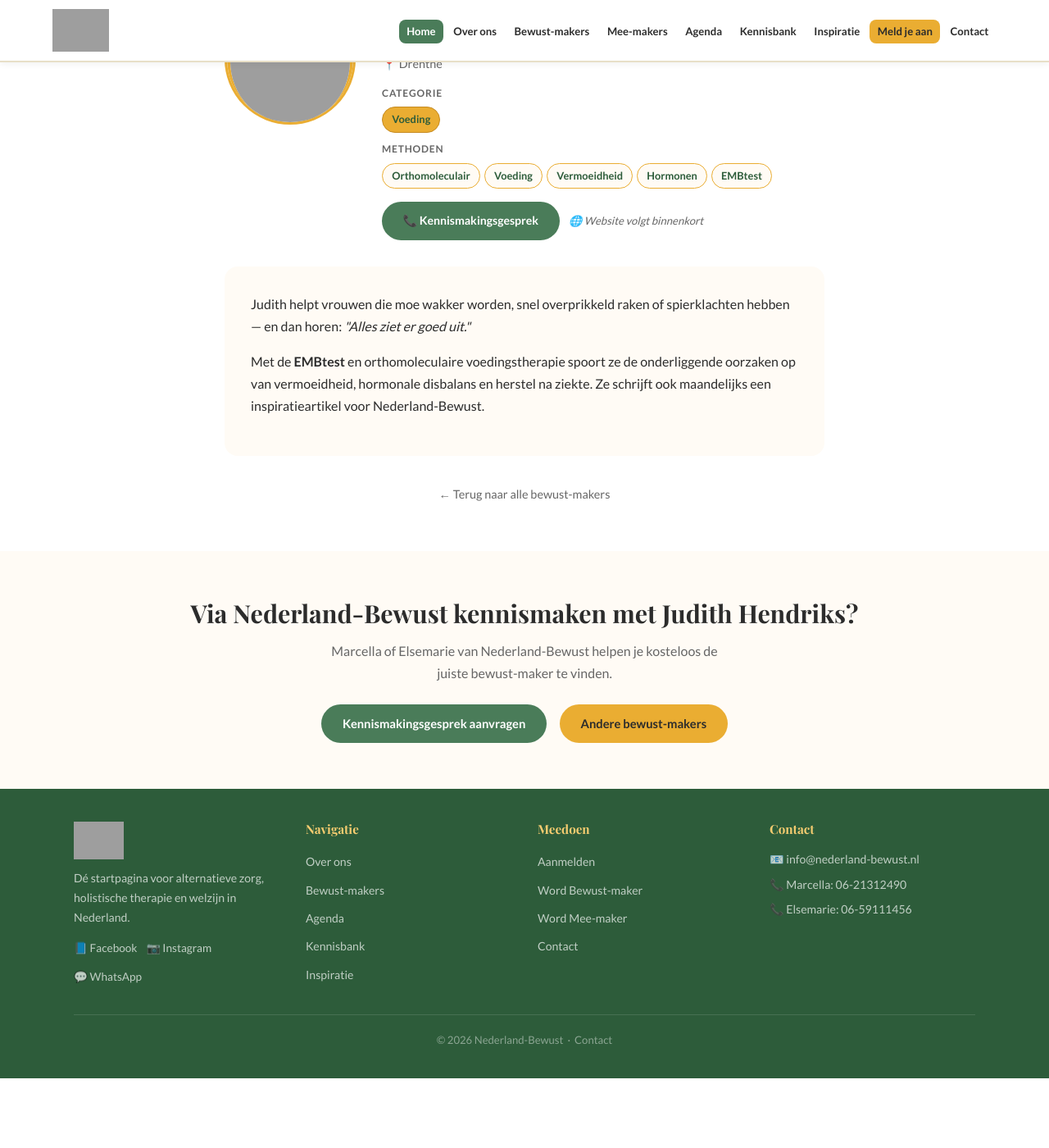
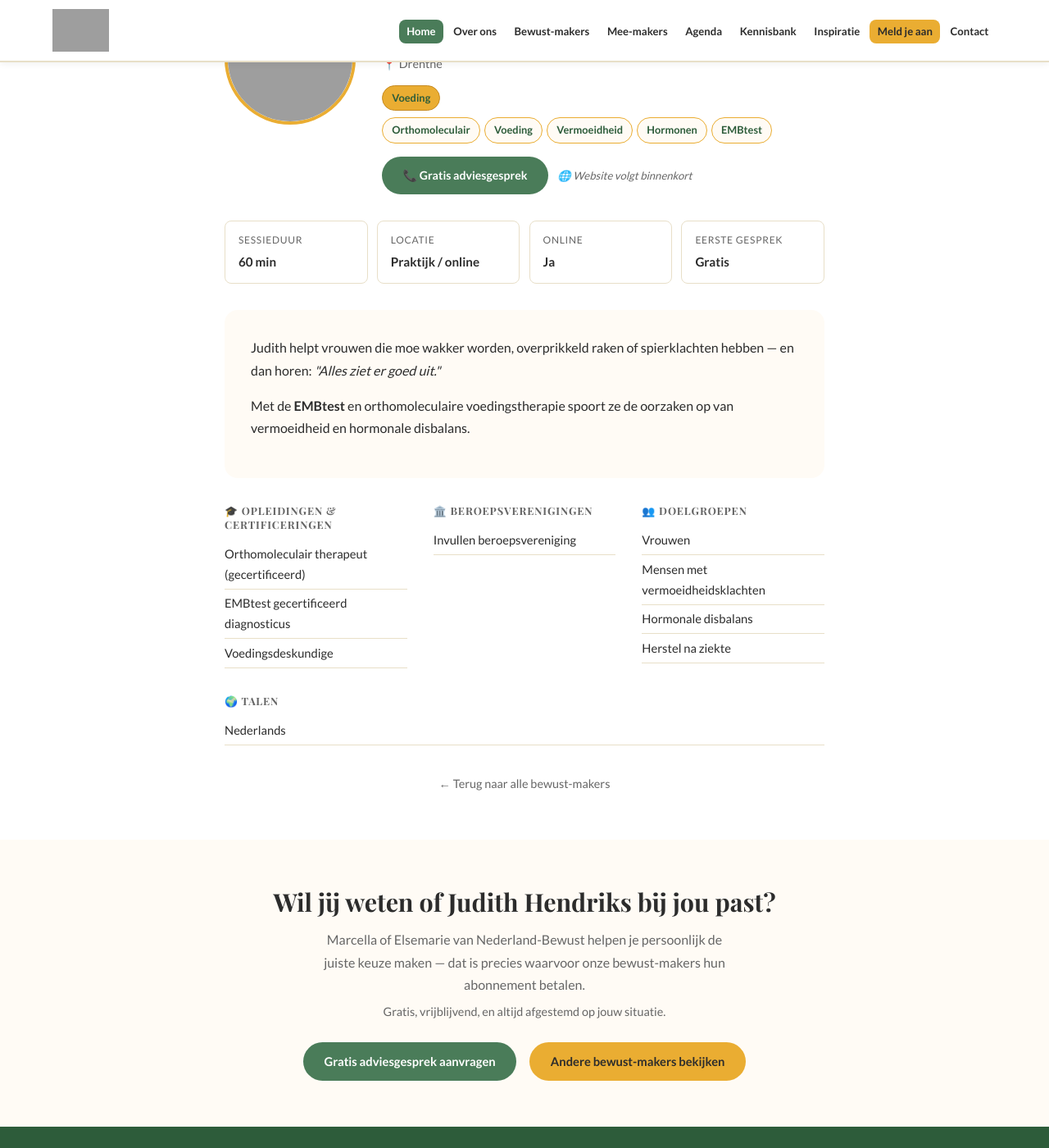
Before and after one commit to hands4flownl/nederland-bewust, a Jekyll site: the page built from pages/bewust-makers/byjuud.html, in a window 1280 px wide and 1400 px high, scrolled down 326 px. Shown: the whole window at 82% size. Built offline with Jekyll 4.4.1, drawn with Linux system fonts in a browser that asks for light colours; before the commit the page ends 1641 px from its top, so only the background shows below that; grey boxes are pictures that could not be loaded.

Commit message:
Profiel uitgebreid: opleidingen, verenigingen, sessieinfo – Judith Hendriks

```diff
--- a/pages/bewust-makers/byjuud.html
+++ b/pages/bewust-makers/byjuud.html
@@ -13,35 +13,73 @@
 <section class="sectie">
   <div class="container container--nauw">
 
-    <div class="profiel-header" style="display:flex;gap:2rem;align-items:flex-start;margin-bottom:2rem;flex-wrap:wrap;">
-      <div class="maker-kaart__foto-wrap" style="width:160px;height:160px;flex-shrink:0;">
-        <img src="https://nederland-bewust.nl/wp-content/uploads/2026/03/cropped-Bewust-maker-Judith-Hendriks.jpg"
-          alt="Judith Hendriks"
-          style="width:160px;height:160px;border-radius:50%;object-fit:cover;border:4px solid var(--goud);"
-          loading="lazy"
-          onerror="this.parentElement.innerHTML='<div style=\'width:160px;height:160px;border-radius:50%;background:var(--creme);border:4px solid var(--goud);display:flex;align-items:center;justify-content:center;font-size:3rem;\'>🌿</div>';">
-      </div>
+    <!-- HEADER: foto + kerninfo -->
+    <div style="display:flex;gap:2rem;align-items:flex-start;margin-bottom:2rem;flex-wrap:wrap;">
+      <img src="https://nederland-bewust.nl/wp-content/uploads/2026/03/cropped-Bewust-maker-Judith-Hendriks.jpg" alt="Judith Hendriks" style="width:160px;height:160px;border-radius:50%;object-fit:cover;border:4px solid var(--goud);flex-shrink:0;" loading="lazy" onerror="this.style.opacity='0'">
       <div style="flex:1;min-width:220px;">
         <h2 style="margin-bottom:0.3rem;">Judith Hendriks</h2>
         <p style="color:var(--goud-donker);font-weight:700;margin-bottom:0.2rem;">By Juud</p>
         <p style="color:var(--tekst-licht);font-size:0.9rem;margin-bottom:0.8rem;">📍 Drenthe</p>
-        <div style="margin-bottom:0.6rem;">
-          <p style="font-size:0.75rem;font-weight:700;text-transform:uppercase;letter-spacing:0.07em;color:var(--tekst-licht);margin-bottom:0.4rem;">Categorie</p>
+        <div style="margin-bottom:0.5rem;">
           <div style="display:flex;flex-wrap:wrap;gap:0.3rem;"><span class="profiel-tag" style="background:var(--goud);border-color:var(--goud-donker);">Voeding</span></div>
         </div>
-        <div style="margin-bottom:1rem;">
-          <p style="font-size:0.75rem;font-weight:700;text-transform:uppercase;letter-spacing:0.07em;color:var(--tekst-licht);margin-bottom:0.4rem;">Methoden</p>
-          <div style="display:flex;flex-wrap:wrap;gap:0.3rem;"><span class="profiel-tag">Orthomoleculair</span><span class="profiel-tag">Voeding</span><span class="profiel-tag">Vermoeidheid</span><span class="profiel-tag">Hormonen</span><span class="profiel-tag">EMBtest</span></div>
-        </div>
-        <div style="display:flex;gap:0.7rem;flex-wrap:wrap;margin-top:1rem;align-items:center;">
-          <a href="{{ '/contact/' | relative_url }}" class="knop knop--groen" style="font-size:0.88rem;">📞 Kennismakingsgesprek</a>
+        <div style="display:flex;flex-wrap:wrap;gap:0.3rem;margin-bottom:1rem;"><span class="profiel-tag">Orthomoleculair</span><span class="profiel-tag">Voeding</span><span class="profiel-tag">Vermoeidheid</span><span class="profiel-tag">Hormonen</span><span class="profiel-tag">EMBtest</span></div>
+        <div style="display:flex;gap:0.7rem;flex-wrap:wrap;align-items:center;">
+          <a href="{{ '/contact/' | relative_url }}" class="knop knop--groen" style="font-size:0.88rem;">📞 Gratis adviesgesprek</a>
           <span style="font-size:0.82rem;color:var(--tekst-licht);font-style:italic;">🌐 Website volgt binnenkort</span>
         </div>
       </div>
     </div>
 
+    <!-- SNEL-INFO BLOKJES -->
+
+    <div style="display:grid;grid-template-columns:repeat(auto-fit,minmax(140px,1fr));gap:0.7rem;margin-bottom:2rem;">
+
+          <div style="background:var(--wit);border-radius:var(--radius);padding:0.8rem 1rem;border:1px solid var(--border);">
+            <div style="font-size:0.75rem;color:var(--tekst-licht);text-transform:uppercase;letter-spacing:0.06em;">Sessieduur</div>
+            <div style="font-weight:600;font-size:0.95rem;margin-top:0.2rem;">60 min</div>
+          </div>
+          <div style="background:var(--wit);border-radius:var(--radius);padding:0.8rem 1rem;border:1px solid var(--border);">
+            <div style="font-size:0.75rem;color:var(--tekst-licht);text-transform:uppercase;letter-spacing:0.06em;">Locatie</div>
+            <div style="font-weight:600;font-size:0.95rem;margin-top:0.2rem;">Praktijk / online</div>
+          </div>
+          <div style="background:var(--wit);border-radius:var(--radius);padding:0.8rem 1rem;border:1px solid var(--border);">
+            <div style="font-size:0.75rem;color:var(--tekst-licht);text-transform:uppercase;letter-spacing:0.06em;">Online</div>
+            <div style="font-weight:600;font-size:0.95rem;margin-top:0.2rem;">Ja</div>
+          </div>
+          <div style="background:var(--wit);border-radius:var(--radius);padding:0.8rem 1rem;border:1px solid var(--border);">
+            <div style="font-size:0.75rem;color:var(--tekst-licht);text-transform:uppercase;letter-spacing:0.06em;">Eerste gesprek</div>
+            <div style="font-weight:600;font-size:0.95rem;margin-top:0.2rem;">Gratis</div>
+          </div>
+    </div>
+
+    <!-- BIO -->
     <div style="background:var(--creme);border-radius:var(--radius-groot);padding:2rem;margin-bottom:2rem;">
-      <p>Judith helpt vrouwen die moe wakker worden, snel overprikkeld raken of spierklachten hebben — en dan horen: <em>"Alles ziet er goed uit."</em></p><p>Met de <strong>EMBtest</strong> en orthomoleculaire voedingstherapie spoort ze de onderliggende oorzaken op van vermoeidheid, hormonale disbalans en herstel na ziekte. Ze schrijft ook maandelijks een inspiratieartikel voor Nederland-Bewust.</p>
+      <p>Judith helpt vrouwen die moe wakker worden, overprikkeld raken of spierklachten hebben — en dan horen: <em>"Alles ziet er goed uit."</em></p><p>Met de <strong>EMBtest</strong> en orthomoleculaire voedingstherapie spoort ze de oorzaken op van vermoeidheid en hormonale disbalans.</p>
+    </div>
+
+    <!-- VERTROUWENSINFO GRID -->
+    <div style="display:flex;flex-wrap:wrap;gap:2rem;margin-bottom:2rem;">
+
+        <div style="flex:1;min-width:220px;">
+          <h4 style="font-size:0.8rem;font-weight:700;text-transform:uppercase;letter-spacing:0.07em;color:var(--tekst-licht);margin-bottom:0.6rem;">🎓 Opleidingen & certificeringen</h4>
+          <ul style="list-style:none;"><li style='padding:0.3rem 0;border-bottom:1px solid var(--border);font-size:0.92rem;'>Orthomoleculair therapeut (gecertificeerd)</li><li style='padding:0.3rem 0;border-bottom:1px solid var(--border);font-size:0.92rem;'>EMBtest gecertificeerd diagnosticus</li><li style='padding:0.3rem 0;border-bottom:1px solid var(--border);font-size:0.92rem;'>Voedingsdeskundige</li></ul>
+        </div>
+
+        <div style="flex:1;min-width:220px;">
+          <h4 style="font-size:0.8rem;font-weight:700;text-transform:uppercase;letter-spacing:0.07em;color:var(--tekst-licht);margin-bottom:0.6rem;">🏛️ Beroepsverenigingen</h4>
+          <ul style="list-style:none;"><li style='padding:0.3rem 0;border-bottom:1px solid var(--border);font-size:0.92rem;'>Invullen beroepsvereniging</li></ul>
+        </div>
+
+        <div style="flex:1;min-width:220px;">
+          <h4 style="font-size:0.8rem;font-weight:700;text-transform:uppercase;letter-spacing:0.07em;color:var(--tekst-licht);margin-bottom:0.6rem;">👥 Doelgroepen</h4>
+          <ul style="list-style:none;"><li style='padding:0.3rem 0;border-bottom:1px solid var(--border);font-size:0.92rem;'>Vrouwen</li><li style='padding:0.3rem 0;border-bottom:1px solid var(--border);font-size:0.92rem;'>Mensen met vermoeidheidsklachten</li><li style='padding:0.3rem 0;border-bottom:1px solid var(--border);font-size:0.92rem;'>Hormonale disbalans</li><li style='padding:0.3rem 0;border-bottom:1px solid var(--border);font-size:0.92rem;'>Herstel na ziekte</li></ul>
+        </div>
+
+        <div style="flex:1;min-width:220px;">
+          <h4 style="font-size:0.8rem;font-weight:700;text-transform:uppercase;letter-spacing:0.07em;color:var(--tekst-licht);margin-bottom:0.6rem;">🌍 Talen</h4>
+          <ul style="list-style:none;"><li style='padding:0.3rem 0;border-bottom:1px solid var(--border);font-size:0.92rem;'>Nederlands</li></ul>
+        </div>
     </div>
 
     <div style="text-align:center;margin-top:1.5rem;">
@@ -52,11 +90,12 @@
 
 <section class="sectie sectie--kleur">
   <div class="container" style="text-align:center;">
-    <h2>Via Nederland-Bewust kennismaken met Judith Hendriks?</h2>
-    <p style="max-width:500px;margin:0.8rem auto 1.5rem;color:var(--tekst-licht);">Marcella of Elsemarie van Nederland-Bewust helpen je kosteloos de juiste bewust-maker te vinden.</p>
+    <h2>Wil jij weten of Judith Hendriks bij jou past?</h2>
+    <p style="max-width:520px;margin:0.8rem auto 0.5rem;color:var(--tekst-licht);">Marcella of Elsemarie van Nederland-Bewust helpen je persoonlijk de juiste keuze maken — dat is precies waarvoor onze bewust-makers hun abonnement betalen.</p>
+    <p style="max-width:520px;margin:0 auto 1.5rem;color:var(--tekst-licht);font-size:0.9rem;">Gratis, vrijblijvend, en altijd afgestemd op jouw situatie.</p>
     <div style="display:flex;gap:1rem;justify-content:center;flex-wrap:wrap;">
-      <a href="{{ '/contact/' | relative_url }}" class="knop knop--groen">Kennismakingsgesprek aanvragen</a>
-      <a href="{{ '/onze-bewust-makers/' | relative_url }}" class="knop knop--goud">Andere bewust-makers</a>
+      <a href="{{ '/contact/' | relative_url }}" class="knop knop--groen">Gratis adviesgesprek aanvragen</a>
+      <a href="{{ '/onze-bewust-makers/' | relative_url }}" class="knop knop--goud">Andere bewust-makers bekijken</a>
     </div>
   </div>
 </section>
```
Also changed, not shown: other parts of pages/bewust-makers/byjuud.html (+1 -1 lines).
